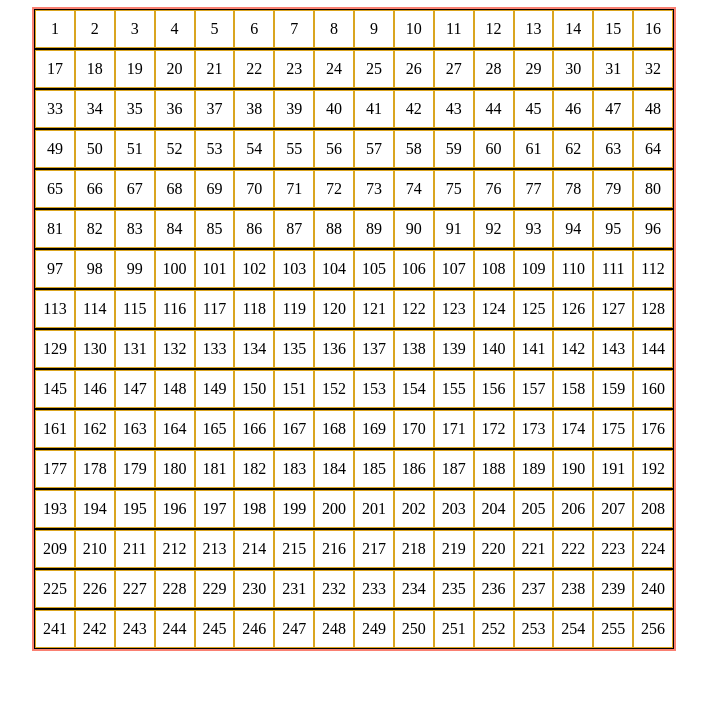
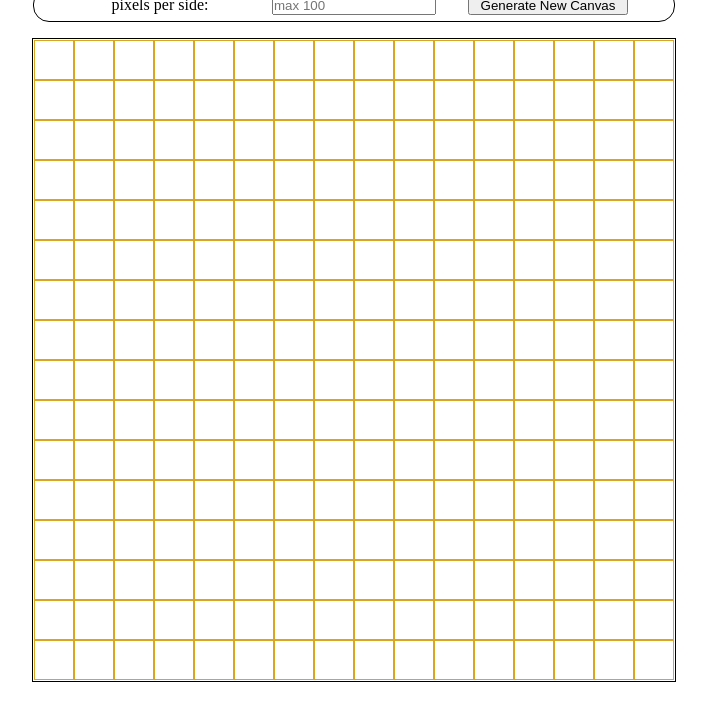
Before and after one commit to dabla1710/odin-etch-a-sketch, a plain HTML site: page index.html in a window 1280 px wide. Shown: the part 81-800 px from the top of the page, without its empty margins (286-993 px from the left). Drawn offline with Linux system fonts and the light colour scheme.

Commit message:
added functionality to adjust pixels per side of the canvas

```diff
--- a/index.html
+++ b/index.html
@@ -9,6 +9,12 @@
 <body>
     <h1>Etch a Sketch</h1>
 
+    <div id="settings">
+        <div class="settings-item">pixels per side:</div>
+        <input id="amount-of-pixels" class="settings-item" type="text" placeholder="max 100">
+        <button id="new-canvas-btn" class="settings-item">Generate New Canvas</button>
+    </div>
+
     <div id="canvas"></div>
 
 </body>
--- a/scripts/script.js
+++ b/scripts/script.js
@@ -1,7 +1,8 @@
+function generateNewCanvas(size=16) {
+    const gridSize = Number(size);
+    if (Number.isInteger(gridSize) && gridSize > 0 && gridSize < 101) {
         const gridContainer = document.querySelector("#canvas");
-
-const gridSize = 16;
-
+        gridContainer.innerHTML="";
 
         rows: for (let i = 0; i < gridSize; i++) {
             let rowDiv = document.createElement("div");
@@ -10,7 +11,7 @@ rows: for (let i = 0; i < gridSize; i++) {
             pixels: for (let j = 0; j < gridSize; j++) {
                 let newPixel = document.createElement("div");
                 newPixel.classList.add("pixel");
-        newPixel.textContent = i*gridSize + j+1;
+                // newPixel.textContent = i*gridSize + j+1;
                 newPixel.onmouseover = () => newPixel.style.backgroundColor = "black";
                 rowDiv.appendChild(newPixel);
             }
@@ -21,3 +22,26 @@ rows: for (let i = 0; i < gridSize; i++) {
         function changePixelBackground(element) {
             element.style.backgroundColor = "black";
         }
+    } else {
+        alert("Invalid Input");
+    }
+}
+
+const btnGenerateNewCanvas = document.querySelector("#new-canvas-btn");
+
+// btnGenerateNewCanvas.addEventListener(
+//     "click", () => {
+//         const textField = document.querySelector("#amount-of-pixels");
+//         const input = textField.textContent;
+//         generateNewCanvas(input);
+//     }
+// )
+
+btnGenerateNewCanvas.onclick = () => {
+        const textField = document.querySelector("#amount-of-pixels");
+        const input = textField.value;
+        console.log("Input Field:", input);
+        generateNewCanvas(input);
+};
+
+generateNewCanvas();
--- a/styles/style.css
+++ b/styles/style.css
@@ -1,3 +1,8 @@
+* {
+    padding: 0px;
+    margin: 0px;
+}
+
 body {
     display: flex;
     flex-direction: column;
@@ -6,10 +11,32 @@ body {
     text-align: center;
 }
 
+h1 {
+    margin-top: 16px;
+}
+
+#settings {
+    display: flex;
+    justify-content: center;
+    align-items: center;
+    height: 32px;
+    width: 80vh;
+    gap: 32px;
+    margin: 16px 0px;
+
+    border: 1px solid black;
+    border-radius: 16px;
+}
+
+.settings-item {
+    width: calc(20*8px);
+}
+
 #canvas {
     display: flex;
     flex-direction: column;
-    border: 2px solid salmon;
+    border: 1px solid black;
+    padding: 1px;
     min-height: 10vh;
     height: 80vh;
     width: 80vh;
@@ -17,8 +44,8 @@ body {
 
 .row {
     display: flex;
+    flex-wrap: nowrap;
     flex: 1;
-    border: 1px solid black;
 }
 
 .pixel {
```
Lines whose indentation alone changed are shown as unchanged.
